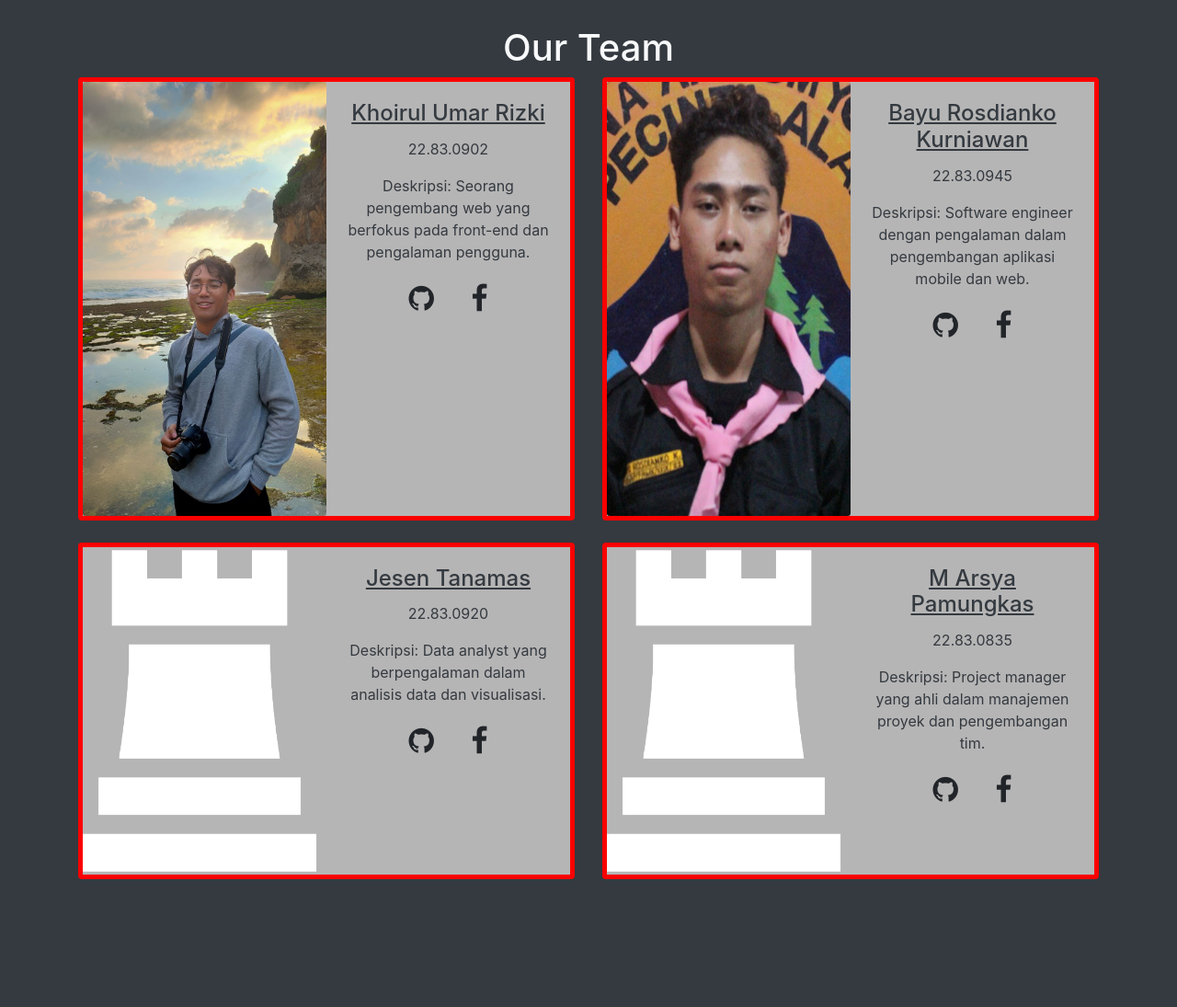
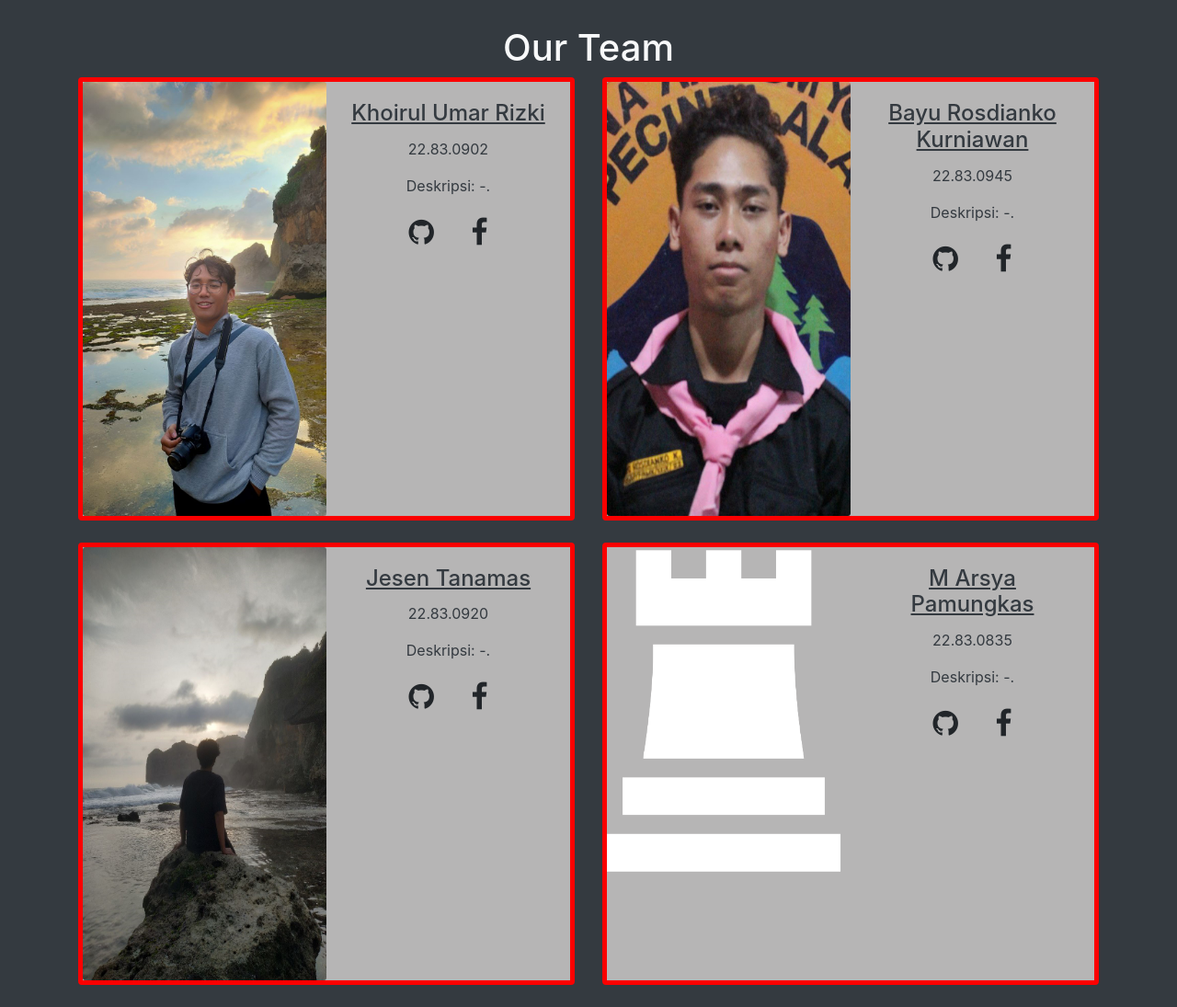
Before and after one commit to Kano-Fie/Money-Manager-2K12, a Flask app: page /about in a window 1280 px wide. Shown: the part 314-1409 px from the top of the page at 92% size. Before the commit the page ends 1270 px from the top, so only its background shows below. Run offline with Flask 3, Linux system fonts and the light colour scheme; some libraries are stand-ins or nearby versions.

Commit message:
Update about.html

```diff
--- a/templates/about.html
+++ b/templates/about.html
@@ -19,7 +19,7 @@
                         <div class="card-body text-center">
                             <h4 class="card-title"><u>Khoirul Umar Rizki</u></h4>
                             <p class="card-text">22.83.0902</p>
-                            <p class="card-text">Deskripsi: Seorang pengembang web yang berfokus pada front-end dan pengalaman pengguna.</p>
+                            <p class="card-text">Deskripsi: -.</p>
                             <ul class="inline card-text text-center" style="list-style-type: none; padding: 0;">
                                 <li style="display: inline-block; margin-right: 10px;">
                                     <a href="https://github.com/Kano-Fie" class="btn btn2">
@@ -49,7 +49,7 @@
                         <div class="card-body text-center">
                             <h4 class="card-title"><u>Bayu Rosdianko Kurniawan</u></h4>
                             <p class="card-text">22.83.0945</p>
-                            <p class="card-text">Deskripsi: Software engineer dengan pengalaman dalam pengembangan aplikasi mobile dan web.</p>
+                            <p class="card-text">Deskripsi: -.</p>
                             <ul class="inline card-text text-center" style="list-style-type: none; padding: 0;">
                                 <li style="display: inline-block; margin-right: 10px;">
                                     <a href="https://github.com/Leviea" class="btn btn2">
@@ -73,13 +73,13 @@
             <div class="card h-100">
                 <div class="row no-gutters">
                     <div class="col-md-6">
-                        <img src="../static/LOGO AKID_putih.png" class="card-img" alt="Jesen Tanamas" />
+                        <img src="../static/IMG-20241227-WA0011.jpg" class="card-img" alt="Jesen Tanamas" />
                     </div>
                     <div class="col-md-6 text-dark">
                         <div class="card-body text-center">
                             <h4 class="card-title"><u>Jesen Tanamas</u></h4>
                             <p class="card-text">22.83.0920</p>
-                            <p class="card-text">Deskripsi: Data analyst yang berpengalaman dalam analisis data dan visualisasi.</p>
+                            <p class="card-text">Deskripsi: -.</p>
                             <ul class="inline card-text text-center" style="list-style-type: none; padding: 0;">
                                 <li style="display: inline-block; margin-right: 10px;">
                                     <a href="https://github.com/F roxtie" class="btn btn2">
@@ -109,7 +109,7 @@
                         <div class="card-body text-center">
                             <h4 class="card-title"><u>M Arsya Pamungkas</u></h4>
                             <p class="card-text">22.83.0835</p>
-                            <p class="card-text">Deskripsi: Project manager yang ahli dalam manajemen proyek dan pengembangan tim.</p>
+                            <p class="card-text">Deskripsi: -.</p>
                             <ul class="inline card-text text-center" style="list-style-type: none; padding: 0;">
                                 <li style="display: inline-block; margin-right: 10px;">
                                     <a href="https://github.com/2DSD" class="btn btn2">
```
